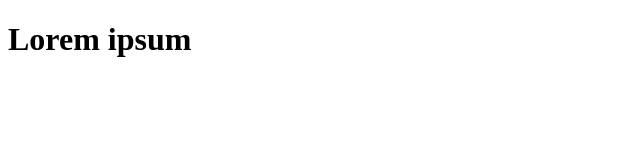
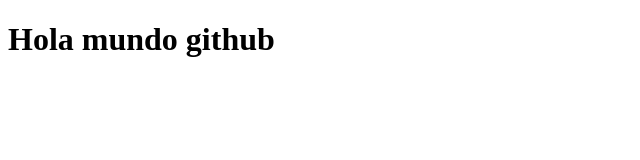
Before and after one commit to RobertoCanEsp/My-portfolio, a plain HTML site: page index.html in a window 1280 px wide. Shown: the whole page, without its empty margins (0-640 px from the left). Drawn offline with Linux system fonts and the light colour scheme.

Commit message:
primera modificacion con git

```diff
--- a/index.html
+++ b/index.html
@@ -6,6 +6,6 @@
     <title>Document</title>
 </head>
 <body>
-    <h1>Lorem ipsum</h1>
+    <h1>Hola mundo github</h1>
 </body>
 </html>
```
